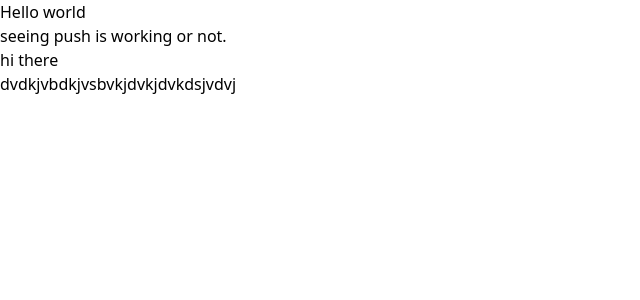
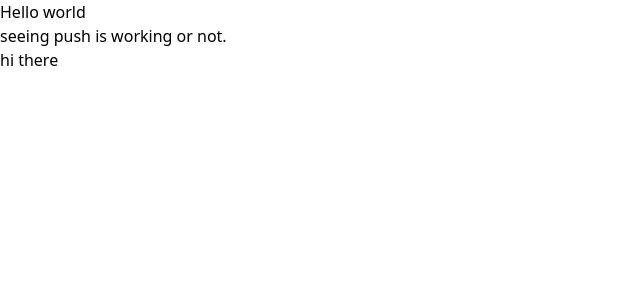
Before and after one commit to ayush-6338/Marketplace_for_startups, a React (Vite) app in the folder Project_folder/: page / in a window 1280 px wide. Shown: the top 300 px of the page, without its empty margins (0-640 px from the left). Built offline with nearby package versions, Linux system fonts and the light colour scheme.

Commit message:
testing done

```diff
--- a/Project_folder/src/App.jsx
+++ b/Project_folder/src/App.jsx
@@ -6,7 +6,7 @@ const App = () => {
       <h1>Hello world</h1>
       <p>seeing push is working or not.</p>
       <p>hi there</p>
-      <p1>dvdkjvbdkjvsbvkjdvkjdvkdsjvdvj</p1>
+
     </div>
   )
 }
```
